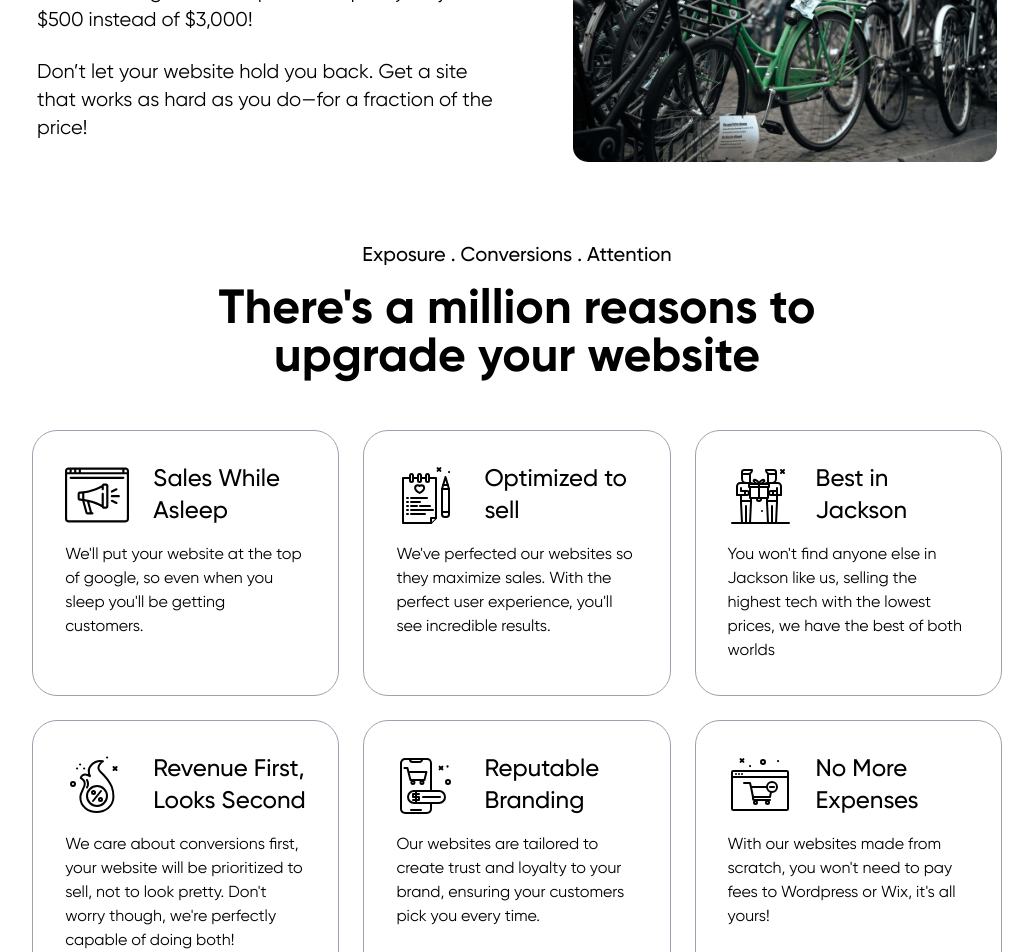
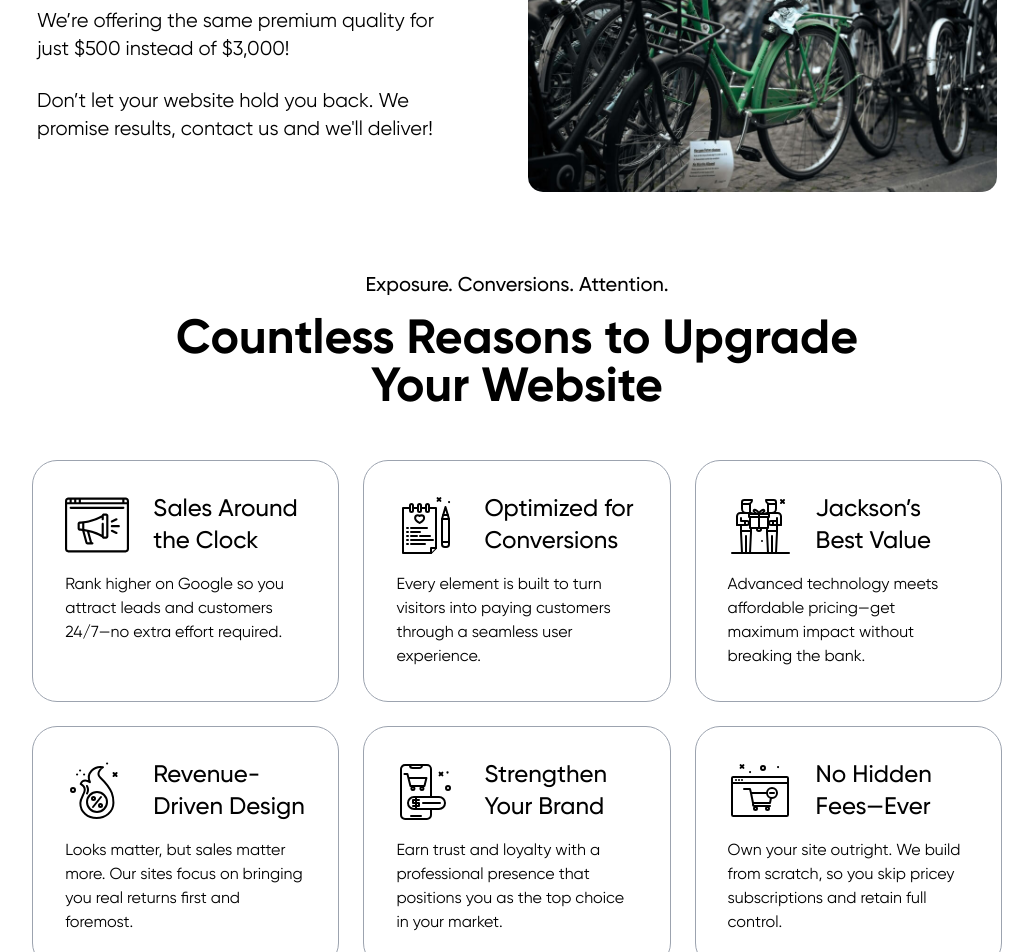
Before and after one commit to Jsanthosh6107/ModernWebsiteProject, a Next.js app: page / in a window 1280 px wide. Shown: the part 1848-2800 px from the top of the page, without its empty margins (123-1156 px from the left). Built offline with nearby package versions, Linux system fonts and the light colour scheme.

Commit message:
Home and About are 100% complete

```diff
--- a/src/components/Footer/Footer.jsx
+++ b/src/components/Footer/Footer.jsx
@@ -10,7 +10,7 @@ const Footer = ({buttonText = "", callToAction = "", links = [], copyright = ""}
       <div className="py-40">
           <div className="x-margin flex flex-col justify-center text-center w-auto">
               <SlideIn classes="pb-6">
-                  <Button text={buttonText} flipColor={false} invert={true}/>
+                  <Button text={buttonText} flipColor={false} invert={true} link="/contact"/>
               </SlideIn>
               <SlideIn delay={100}>
                 <h2 className="text-8xl font-semibold uppercase">{callToAction}</h2>
--- a/src/components/Hero/Hero.jsx
+++ b/src/components/Hero/Hero.jsx
@@ -16,10 +16,10 @@ const Hero = ({heroTitle = "", heroDescription = ""}) => {
         </SlideIn>
           <div className="flex flex-col sm:flex-row justify-center gap-4 mt-12">
               <SlideIn delay={200}>
-                <Button text="About Us" flipColor={false} classes="fadeUp-200"/>
+                <Button text="About Us" flipColor={false} classes="fadeUp-200" link='/about'/>
               </SlideIn>
               <SlideIn delay={300}>
-                <Button text="Contact Us" flipColor={true} classes="fadeUp-300"/>
+                <Button text="Contact Us" flipColor={true} classes="fadeUp-300" link='/contact'/>
               </SlideIn>
           </div>
       </section>
--- a/src/components/ImageText/ImageTextTwo.jsx
+++ b/src/components/ImageText/ImageTextTwo.jsx
@@ -42,7 +42,7 @@ const ImageTextTwo = ({ITTitle = "", ITSubTitle = "", SVGImage, PixelImage, Titl
                     <p className="text-lg">{Description}</p>
                 </SlideIn>
                 <SlideIn delay={400}>
-                    <Button text={ButtonText} flipColor={false} />
+                    <Button text={ButtonText} flipColor={false} link="/contact"/>
                 </SlideIn>
             </div>
         </div>
--- a/src/data/homeLayoutContent.js
+++ b/src/data/homeLayoutContent.js
@@ -5,7 +5,7 @@ export const homeLayout = [
         type: "Hero",
         data: {
             heroTitle: "Get a $3,000 Website for Just $500",
-            heroDescription: "Industry-standard sites at a fraction of the cost. Get found on Google. Designed to convert."
+            heroDescription: "Rank on Google, capture leads 24/7, and blow past your competition with a site built to sell."
         },
     },
     {
@@ -41,31 +41,61 @@ export const homeLayout = [
           textContent: [
             "You don’t need to spend thousands to get a powerful, high-converting website.",
             "We’re offering the same premium quality for just $500 instead of $3,000!",
-            "Don’t let your website hold you back. Get a site that works as hard as you do—for a fraction of the price!",
+            "Don’t let your website hold you back. We promise results, contact us and we'll deliver!",
           ],
           inverted: false,
         },
     },
-      {
-        type: "Tiles",
-        data: {
-          tilesHeader: "Exposure . Conversions . Attention",
-          tilesTitle: "There's a million reasons to upgrade your website",
-          tiles: [
-            { svg: <WebsiteAttentionIcon />, title: "Sales While Asleep", description: "We'll put your website at the top of google, so even when you sleep you'll be getting customers."},
-            { svg: <AccessibleIcon />, title: "Optimized to sell", description: "We've perfected our websites so they maximize sales. With the perfect user experience, you'll see incredible results. "},
-            { svg: <GiftSalesIcon />, title: "Best in Jackson", description: "You won't find anyone else in Jackson like us, selling the highest tech with the lowest prices, we have the best of both worlds"},
-            { svg: <HotSalesIcon />, title: "Revenue First, Looks Second", description: "We care about conversions first, your website will be prioritized to sell, not to look pretty. Don't worry though, we're perfectly capable of doing both!"},
-            { svg: <PurchaseMobileSalesIcon />, title: "Reputable Branding", description: "Our websites are tailored to create trust and loyalty to your brand, ensuring your customers pick you every time."},
-            { svg: <CartRemoveIcon />, title: "No More Expenses", description: "With our websites made from scratch, you won't need to pay fees to Wordpress or Wix, it's all yours!"},
-          ]
-        },
+    {
+      type: "Tiles",
+      data: {
+        tilesHeader: "Exposure. Conversions. Attention.",
+        tilesTitle: "Countless Reasons to Upgrade Your Website",
+        tiles: [
+          {
+            svg: <WebsiteAttentionIcon />,
+            title: "Sales Around the Clock",
+            description:
+              "Rank higher on Google so you attract leads and customers 24/7—no extra effort required.",
+          },
+          {
+            svg: <AccessibleIcon />,
+            title: "Optimized for Conversions",
+            description:
+              "Every element is built to turn visitors into paying customers through a seamless user experience.",
+          },
+          {
+            svg: <GiftSalesIcon />,
+            title: "Jackson’s Best Value",
+            description:
+              "Advanced technology meets affordable pricing—get maximum impact without breaking the bank.",
+          },
+          {
+            svg: <HotSalesIcon />,
+            title: "Revenue-Driven Design",
+            description:
+              "Looks matter, but sales matter more. Our sites focus on bringing you real returns first and foremost.",
+          },
+          {
+            svg: <PurchaseMobileSalesIcon />,
+            title: "Strengthen Your Brand",
+            description:
+              "Earn trust and loyalty with a professional presence that positions you as the top choice in your market.",
+          },
+          {
+            svg: <CartRemoveIcon />,
+            title: "No Hidden Fees—Ever",
+            description:
+              "Own your site outright. We build from scratch, so you skip pricey subscriptions and retain full control.",
+          },
+        ],
       },
+    },
       {
         type: "ImageTextTwo",
         data: {
-          ITTitle: "Why Trust us?",
-          ITSubTitle: "Isn't $500 too good to be true?",
+          ITTitle: "Why Trust Us?",
+          ITSubTitle: "Isn’t $500 too good to be true?",
           SVGImage: <ShopSalesIcon />,
           /*PixelImage: {
             src: "/images/StandOut.jpg",
@@ -73,8 +103,9 @@ export const homeLayout = [
             width: 800,
             height: 500,
           }, This can be used as a hero if set up correctly*/
-          Title: "Why We're The Best Opportunity You'll Ever Discover",
-          Description: "We've seen the Jackson market, and we're appalled. We found websites that are so poorly created and extravagantly charged with monthtly bills so ludicrous it made our wallets cry, we had to enter the market. With websites created to sell, technology that'll be relevant for years to come, and performance to get you customers right off google, we're confident you'll find no one else like us",
+          Title: "We’re Redefining What's Possible in Jackson",
+          Description:
+            "We noticed too many local businesses stuck with outdated, overpriced websites—often weighed down by steep monthly fees. Our solution? High-conversion design, cutting-edge tech, and top-tier performance at a fraction of the standard cost. We believe every business deserves a website that actually drives revenue, without the usual bloated price tags.",
           ButtonText: "Contact Us",
         }
       },
@@ -84,18 +115,18 @@ export const homeLayout = [
           headerOne: "DIY Websites",
           headerTwo: "Our Websites",
           listOne: [
-            "Invisible to google",
+            "Barely visible on Google",
             "Poorly optimized, low conversions",
-            "Slow and a bottleneck to sales",
-            "Convoluted and negative to your brand"
+            "Slows down your sales funnel",
+            "Reflects poorly on your brand image",
           ],
           listTwo: [
-            "Top of Google",
-            "Best technology on the market",
-            "Your strongest selling factor online",
-            "Positive to your brand and loyalty"
-          ]
-        }
+            "Strategically built to rank",
+            "Optimized for maximum conversions",
+            "Fast, reliable, and scalable",
+            "Enhances brand trust and credibility",
+          ],
+        },
       },
       /*
       {
```
Also changed, not shown: src/data/aboutLayoutContent.js (+39 -6 lines).
